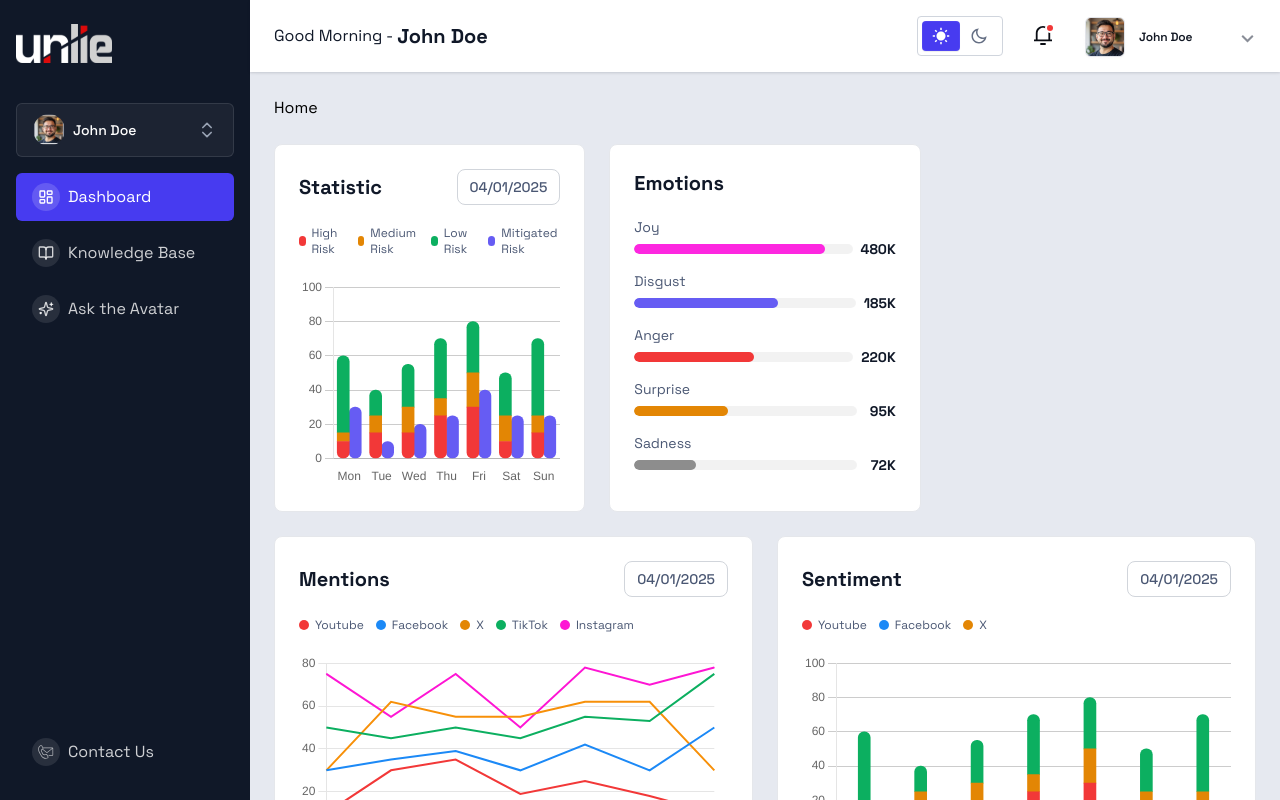
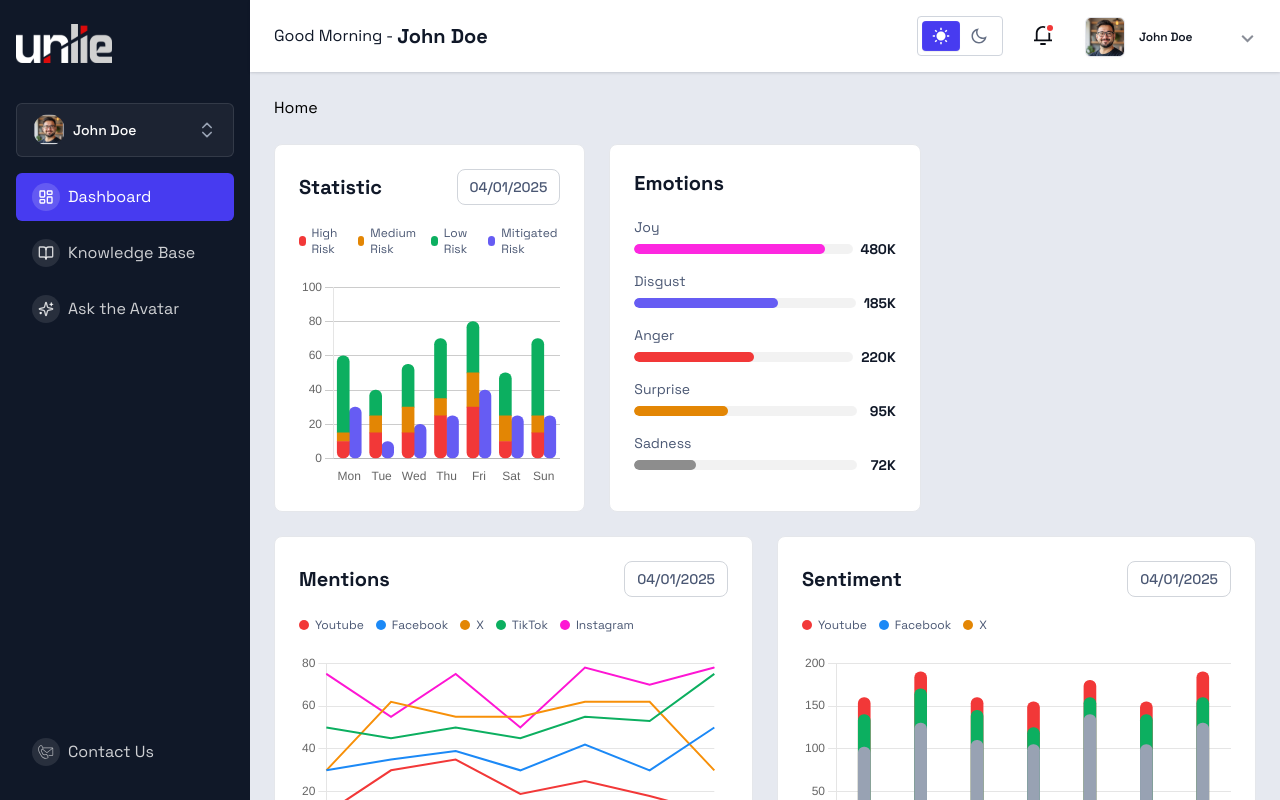
Before and after one commit to nur-it/react-un-lion-dashboard, a React (Vite) app: page / in a window 1280 px wide. Built offline with nearby package versions, Linux system fonts and the light colour scheme.

Commit message:
sentiment chart data

```diff
--- a/src/components/screen/Home/MentionSentiment/SentimentBarChart.jsx
+++ b/src/components/screen/Home/MentionSentiment/SentimentBarChart.jsx
@@ -11,41 +11,42 @@ import { Bar } from "react-chartjs-2";
 ChartJS.register(CategoryScale, LinearScale, BarElement, Tooltip, Legend);
 
 const SentimentBarChart = () => {
-  const isDarkMode = document.documentElement.classList.contains('dark');
   const data = {
     labels: ["Mon", "Tue", "Wed", "Thu", "Fri", "Sat", "Sun"],
     datasets: [
       {
-        label: "High Risk",
-        data: [10, 15, 15, 25, 30, 10, 15],
-        backgroundColor: "#F23838",
-        stack: "stack1",
+        label: "Neutral",
+        data: [102, 130, 110, 105, 140, 105, 130],
+        backgroundColor: "#98A2B3",
         borderRadius: {
-          topLeft: 0,
-          topRight: 0,
+          topLeft: 20,
+          topRight: 20,
           bottomLeft: 20,
           bottomRight: 20,
         },
         borderSkipped: false,
       },
       {
-        label: "Medium Risk",
-        data: [5, 10, 15, 10, 20, 15, 10],
-        backgroundColor: "#E38604",
-        stack: "stack1",
-        borderRadius: 20,
+        label: "Positive",
+        data: [140, 170, 145, 125, 160, 140, 160],
+        backgroundColor: "#0CAF60",
+        borderRadius: {
+          topLeft: 20,
+          topRight: 20,
+          bottomLeft: 20,
+          bottomRight: 20,
+        },
         borderSkipped: false,
       },
       {
-        label: "Low Risk",
-        data: [45, 15, 25, 35, 30, 25, 45],
-        backgroundColor: "#0CAF60",
-        stack: "stack1",
+        label: "Negative ",
+        data: [160, 190, 160, 155, 180, 155, 190],
+        backgroundColor: "#F23838",
         borderRadius: {
           topLeft: 20,
           topRight: 20,
-          bottomLeft: 0,
-          bottomRight: 0,
+          bottomLeft: 20,
+          bottomRight: 20,
         },
         borderSkipped: false,
       },
@@ -56,16 +57,6 @@ const SentimentBarChart = () => {
     plugins: {
       legend: {
         display: false,
-      },
-      tooltip: {
-        callbacks: {
-          title: () => null,
-
-          label: (context) => context.raw,
-        },
-        displayColors: false,
-        caretPadding: 10,
-        yAlign: "bottom",
       },
     },
     responsive: true,
@@ -78,17 +69,14 @@ const SentimentBarChart = () => {
         },
       },
       y: {
-        stacked: true,
+        stacked: false,
         grid: {
           display: true,
-          color: isDarkMode ? 'gray-100' : '#ccc',
         },
-
         ticks: {
-          stepSize: 20,
-          callback: (value) => value,
+          stepSize: 50,
+          max: 200,
         },
-        max: 100,
       },
     },
     barThickness: 12,
--- a/src/components/screen/Home/StatisticEmotionAnalytics/StatisticChart.jsx
+++ b/src/components/screen/Home/StatisticEmotionAnalytics/StatisticChart.jsx
@@ -11,7 +11,7 @@ import { Bar } from "react-chartjs-2";
 ChartJS.register(CategoryScale, LinearScale, BarElement, Tooltip, Legend);
 
 const StackedBarChart = () => {
-  const isDarkMode = document.documentElement.classList.contains('dark');
+  const isDarkMode = document.documentElement.classList.contains("dark");
   const data = {
     labels: ["Mon", "Tue", "Wed", "Thu", "Fri", "Sat", "Sun"],
     datasets: [
@@ -90,7 +90,7 @@ const StackedBarChart = () => {
         stacked: true,
         grid: {
           display: true,
-          color: isDarkMode ? 'gray-100' : '#ccc',
+          color: isDarkMode ? "gray-100" : "#ccc",
         },
 
         ticks: {
```
